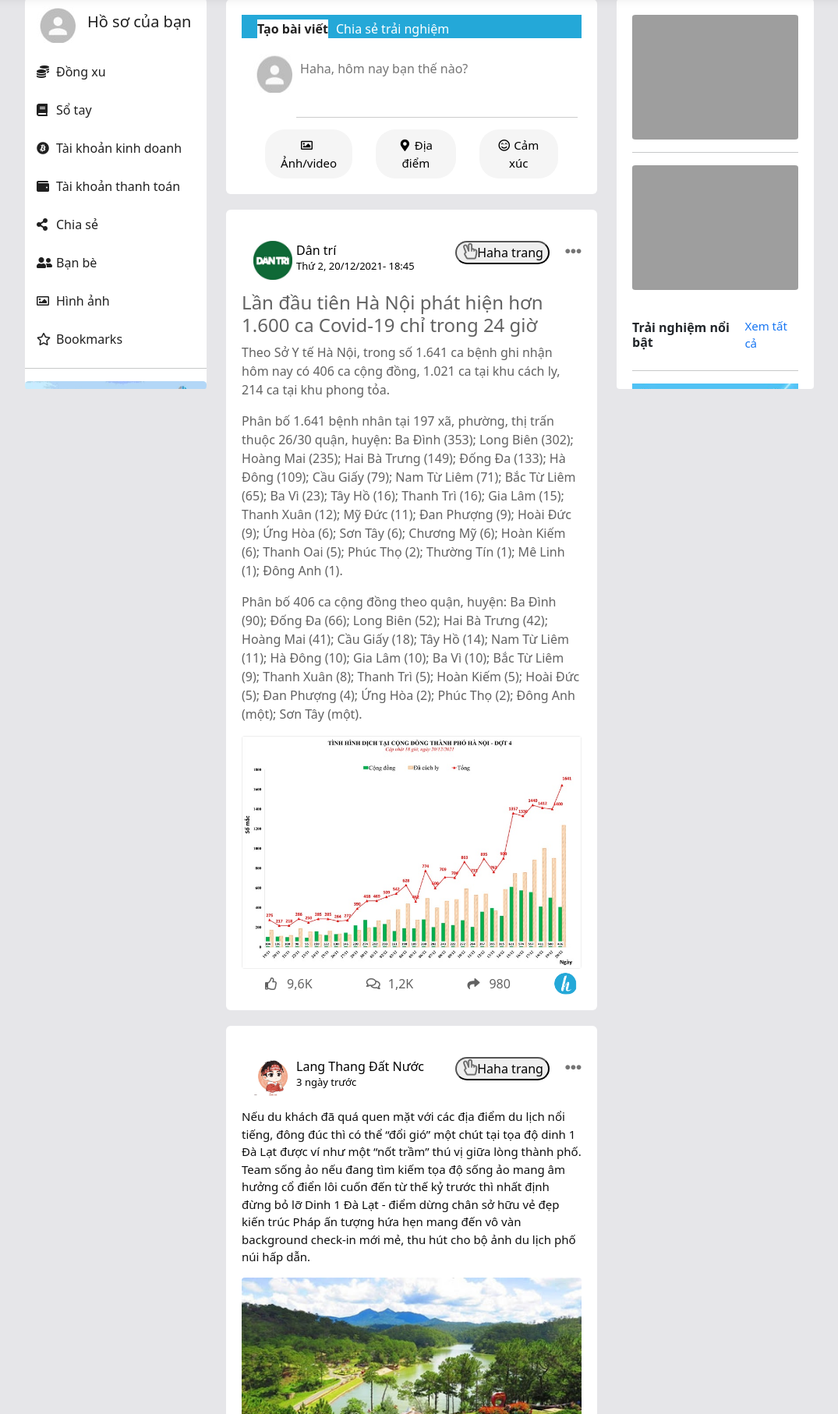
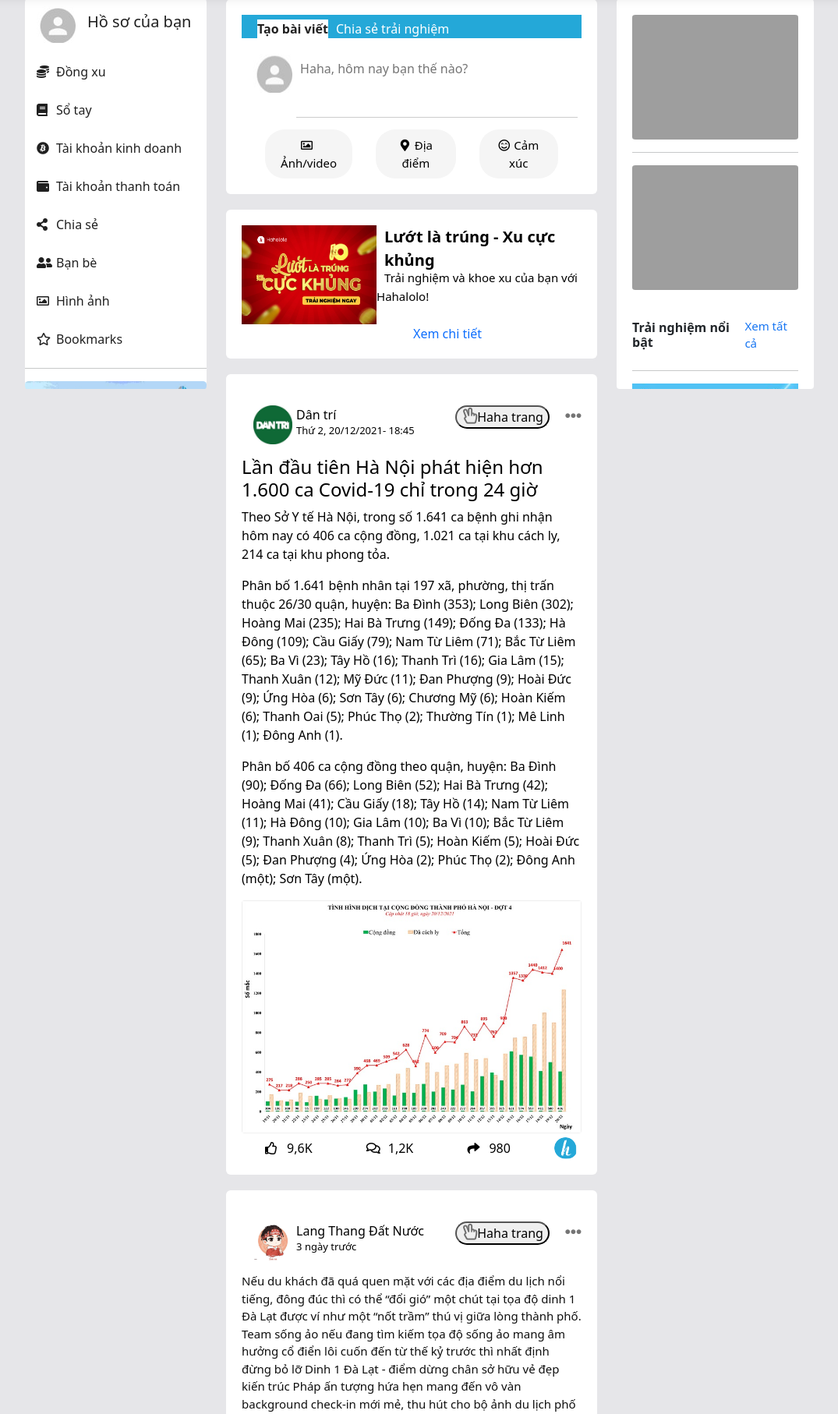
Before and after one commit to TrinhMinhTinh/BTL-CNWEB, a PHP site: page /hahalolo.html in a window 1280 px wide. Shown: the part 106-1920 px from the top of the page at 78% size, without its empty margins (132-1207 px from the left). Run offline with PHP 8.4, Linux system fonts and the light colour scheme; grey boxes are pictures that could not be loaded.

Commit message:
Fixed hahalolo.html

```diff
--- a/hahalolo.html
+++ b/hahalolo.html
@@ -139,7 +139,7 @@
                     <span class="share">Chia sẻ trải nghiệm</span>
                 </div>
                 <div class="user-profile">
-                    <img src="image/login.jpg">
+                    <a href="#"><img src="image/login.jpg"></a>
                     <textarea rows="3" placeholder="Haha, hôm nay bạn thế nào?"></textarea>
                 </div>
                 <div class="add-post-links">
@@ -150,8 +150,22 @@
             </div>
             <div class="post-container">
                 <div class="post-row">
+                    <div class="post-profile">
+                        <a href="#"><img src="image/img1.jpg"></a>
+                        <div>
+                            <p>Lướt là trúng - Xu cực khủng</p>
+                            <span>Trải nghiệm và khoe xu của bạn với Hahalolo!</span>
+                        </div>
+                    </div>
+                </div>
+                <div class="post-link">
+                    <a href="#">Xem chi tiết</a>
+                </div>
+            </div>
+            <div class="post-container">
+                <div class="post-row">
                     <div class="user-profile">
-                        <img src="image/dantri.jpg">
+                        <a href="#"><img src="image/dantri.jpg"></a>
                         <div>
                             <p>Dân trí</p>
                             <span>Thứ 2, 20/12/2021- 18:45</span>
@@ -190,7 +204,7 @@
                 <div class="post-row">
 
                     <div class="user-profile">
-                        <img src="image/avatar.jpg">
+                        <a href="#"><img src="image/avatar.jpg"></a>
                         <div>
                             <p>Lang Thang Đất Nước</p>
                             <span>3 ngày trước</span>
@@ -221,7 +235,7 @@
                 <div class="post-row">
 
                     <div class="user-profile">
-                        <img src="image/kenh13.png">
+                        <a href="#"><img src="image/kenh13.png"></a>
                         <div>
                             <p>Kênh 14</p>
                             <span>1 ngày trước</span>
--- a/style1.css
+++ b/style1.css
@@ -222,7 +222,7 @@ body{
     text-decoration: none;
 
 }
-.user-profile img{
+.user-profile a img{
     width: 50px;
     height: 50px;
 }
@@ -318,7 +318,7 @@ body{
     background: #fff;
     border-radius: 6px;
     padding: 20px;
-    color: #626262;
+    color: #000000;
     margin: 20px 0;
 }
 .post-row{
@@ -361,3 +361,26 @@ body{
     padding-bottom: 10px;
     cursor: pointer;
 }
+.post-profile img{
+    width: 173px;
+    height: 127px;
+ }
+ .post-profile{
+     display: flex;
+ }
+ .post-profile p{
+     margin-bottom: -5px;
+     font-weight: 600;
+     font-size: 20px;
+     padding-left: 10px;
+ }
+ .post-profile span{
+     font-size: 15px;
+     color: #000000;
+     padding-left: 10px;
+     cursor: pointer;
+ }
+ .post-link a{
+     text-decoration: none;
+     padding-left: 220px;
+ }
```
Also changed, not shown: image/img1.jpg (added).
